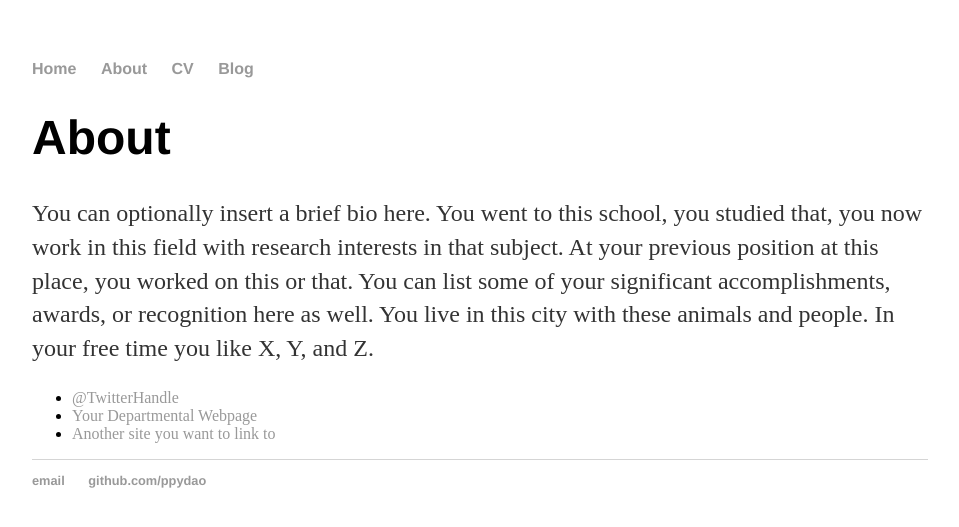
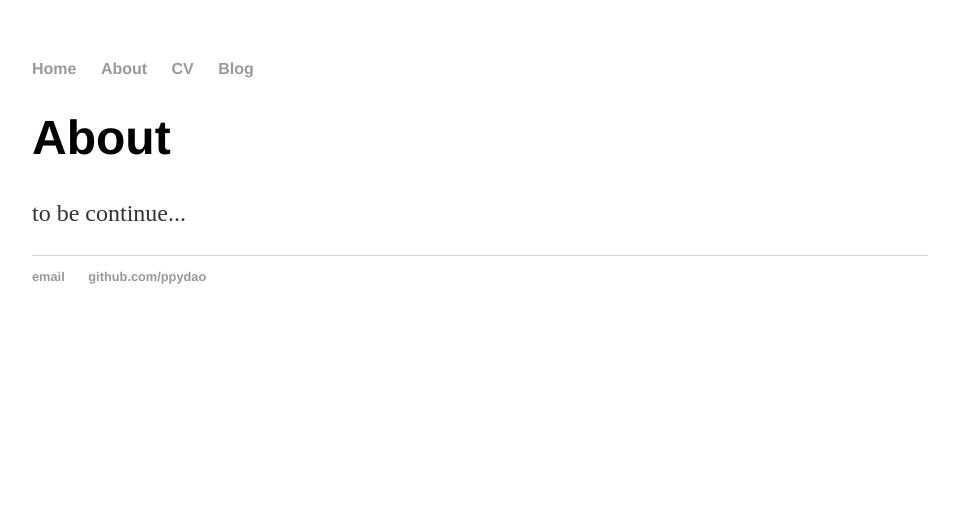
Before and after one commit to PpyDAO/PpyDAO.github.io, a Jekyll site: the page built from about/index.html, in a window 1280 px wide. Shown: the top 527 px of the page, without its empty margins (160-1119 px from the left). Built offline with Jekyll 4.4.1, drawn with Linux system fonts in a browser that asks for light colours.

Commit message:
Update index.html

```diff
--- a/about/index.html
+++ b/about/index.html
@@ -1,15 +1,18 @@
 ---
 layout: default
-title: About Hank Quinlan
+title: About ppy
 ---
 
 <div class="about">
 	<h1>About</h1>
-	<p>You can optionally insert a brief bio here. You went to this school, you studied that, you now work in this field with research interests in that subject. At your previous position at this place, you worked on this or that. You can list some of your significant accomplishments, awards, or recognition here as well. You live in this city with these animals and people. In your free time you like X, Y, and Z.</p>
+	<p>to be continue...</p>
 
+
+	<!--
 	<ul class="contacts">
 		<li><a href="#">@TwitterHandle</a></li>
 		<li><a href="#">Your Departmental Webpage</a></li>
 		<li><a href="#">Another site you want to link to</a></li>
 	</ul>
+	-->
 </div>
```
